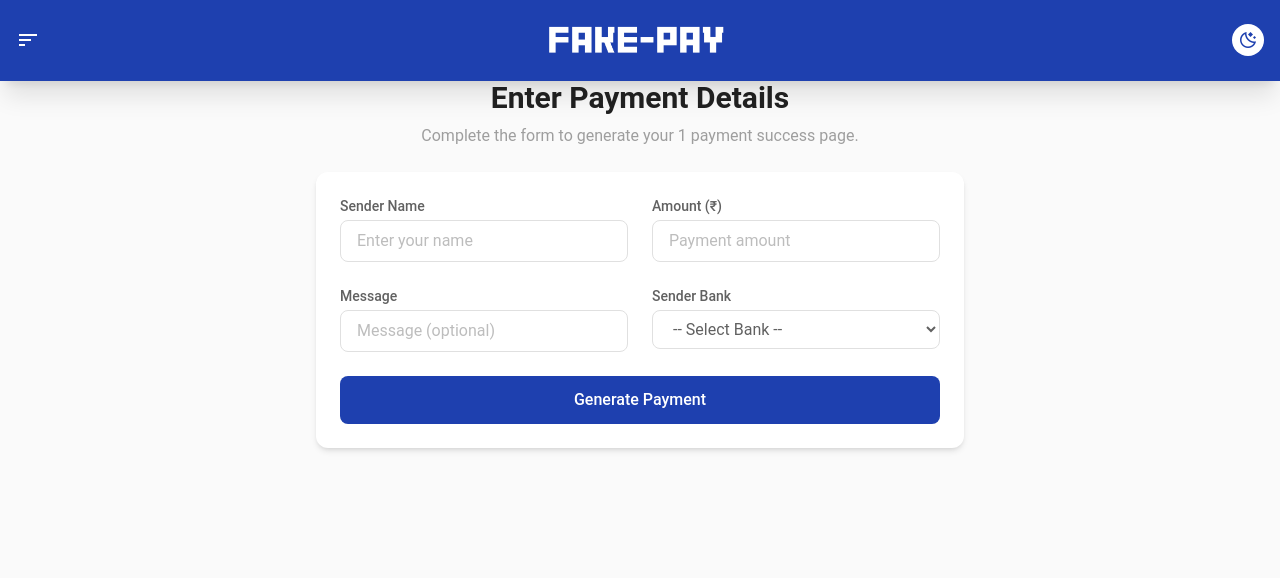
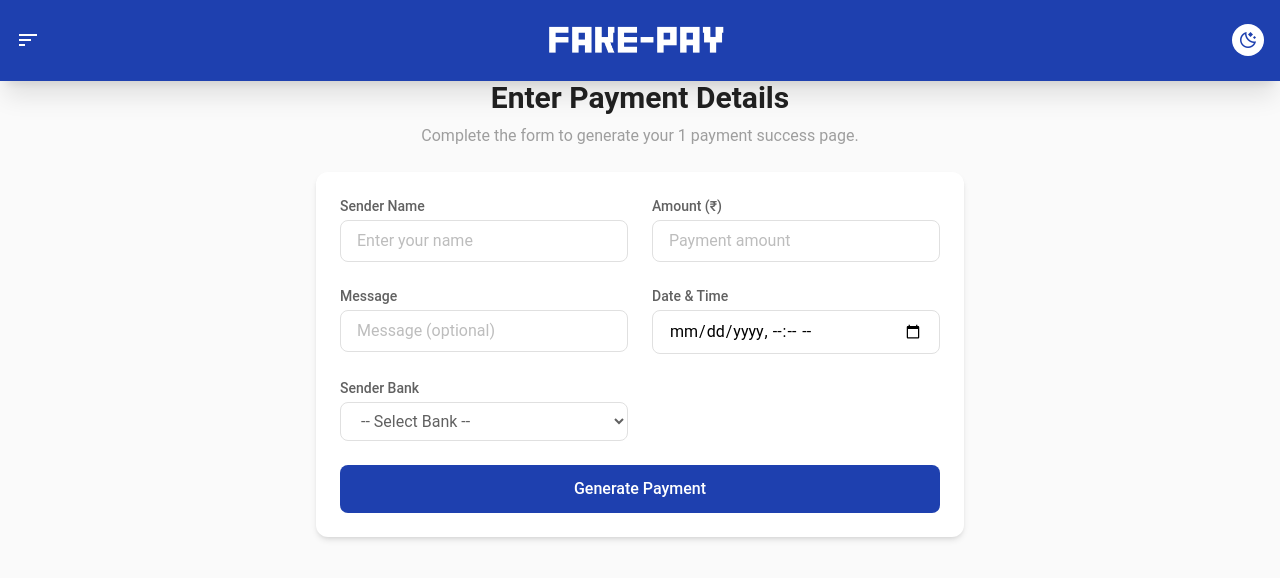
Before and after one commit to ajmalfaris11/Fake-Pay, a React (Vite) app: page /1/1/input in a window 1280 px wide. Shown: the top 578 px of the page. Built offline with nearby package versions, Linux system fonts and the light colour scheme.

Commit message:
Allow custom date input in form submission; use current date & time as fallback

```diff
--- a/src/pages/InputPage.jsx
+++ b/src/pages/InputPage.jsx
@@ -51,8 +51,8 @@ export default function InputPage() {
   const handleSubmit = (e) => {
     e.preventDefault();
 
-    // Add current date & time when form is submitted
-    const currentDateTime = new Date().toISOString();
+    // Use custom date if provided, else use current
+    const currentDateTime = formData.dateTime || new Date().toISOString();
 
     const updatedFormData = {
       ...formData,
@@ -60,6 +60,7 @@ export default function InputPage() {
       dateTime: currentDateTime,
       googleTransactionId: generateTransactionId(),
     };
+
     setFormData(updatedFormData);
     navigate(`/${platform}/${option}/page`, { state: updatedFormData });
   };
@@ -124,8 +125,7 @@ export default function InputPage() {
             />
           </div>
 
-
-          {/* <div>
+          <div>
             <label className="block text-sm font-medium text-gray-700 dark:text-gray-600 mb-1">
               Date & Time
             </label>
@@ -134,10 +134,10 @@ export default function InputPage() {
               name="dateTime"
               value={formData.dateTime}
               onChange={handleChange}
-              className="border border-gray-300 dark:border-gray-800 rounded-lg px-4 py-2 w-full focus:ring-2 focus:ring-indigo-500 dark:bg-black"
-              required
+              placeholder="Leave empty to use current date & time"
+              className="border border-gray-300 dark:border-gray-800 rounded-lg px-4 py-2 w-full focus:ring-2 focus:ring-indigo-500 dark:bg-black dark:text-white"
             />
-          </div> */}
+          </div>
 
           <div>
             <label className="block text-sm font-medium text-gray-700 dark:text-gray-600 mb-1">
@@ -159,7 +159,6 @@ export default function InputPage() {
             </select>
           </div>
 
-
           <button
             type="submit"
             className="bg-[#1e40af] hover:bg-[#1e3a8a] text-white font-medium px-6 py-3 rounded-lg transition w-full col-span-full"
```
